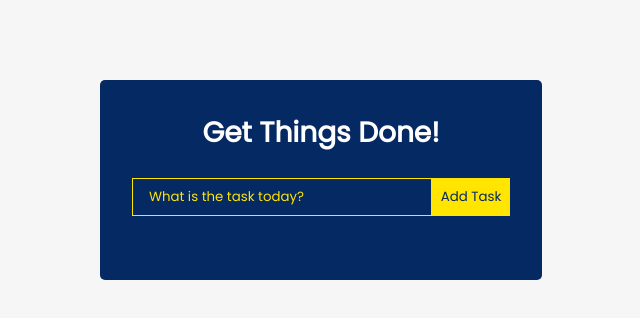
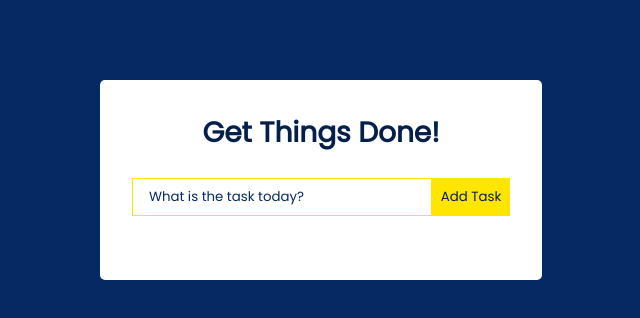
Before and after one commit to moulekul/ToDoList-React-App, a React (Create React App) app: page / in a window 1280 px wide. Shown: the top 318 px of the page, without its empty margins (319-959 px from the left). Built offline with nearby package versions, Linux system fonts and the light colour scheme.

Commit message:
Update App.css

```diff
--- a/src/App.css
+++ b/src/App.css
@@ -8,7 +8,7 @@
 }
 
 body {
-  background: #f6f6f6;
+  background: #052962;
   display: flex;
   justify-content: center;
   align-items: center;
@@ -19,13 +19,13 @@ body {
 }
 
 h1 {
-  color: #ffffff;
+  color: #041f4a;
   margin-bottom: 0.5rem;
   font-size: 1.75rem;
 }
 
 .TodoWrapper {
-  background: #052962;
+  background: #fff;
   margin-top: 5rem;
   padding: 2rem;
   border-radius: 5px;
@@ -43,16 +43,16 @@ h1 {
   margin-top: 1rem;
   margin-bottom: 2rem;
   width: 300px;
-  color: #ffe500;;
+  color: #052962;;
 }
 
 .todo-input::placeholder {
-  color: #ffe500;;
+  color: #052962;;
 }
 
 .todo-btn {
   background: #ffe500;
-  color: #052962;
+  color: #041f4a;
   border: none;
   padding: 0.55rem;
   cursor: pointer;
```
